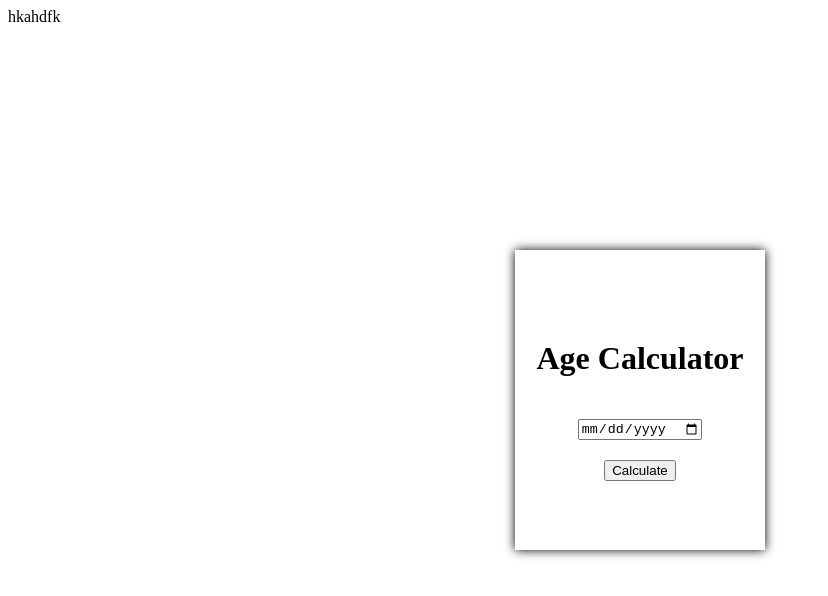
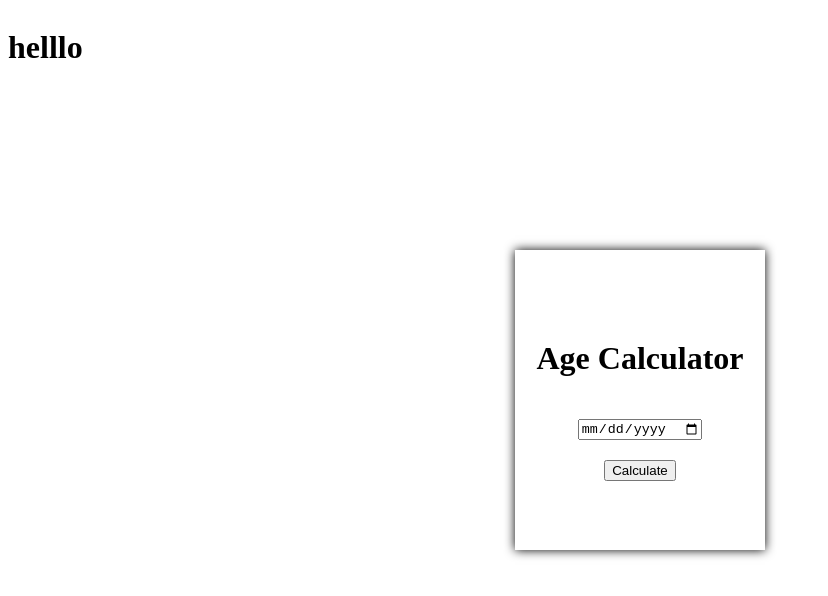
Before and after one commit to Karunakar-Verma/ageCalculator, a plain HTML site: page index.html in a window 1280 px wide. Shown: the whole page, without its empty margins (0-828 px from the left). Drawn offline with Linux system fonts and the light colour scheme.

Commit message:
Added hello

```diff
--- a/index.html
+++ b/index.html
@@ -44,7 +44,7 @@
             <button id="btn">Calculate</button>
         </div>
         <div id="showResult">
-            <div class="helo">hkahdfk</div>
+            <h1>helllo</h1>
         </div>
     </div>
 
```
